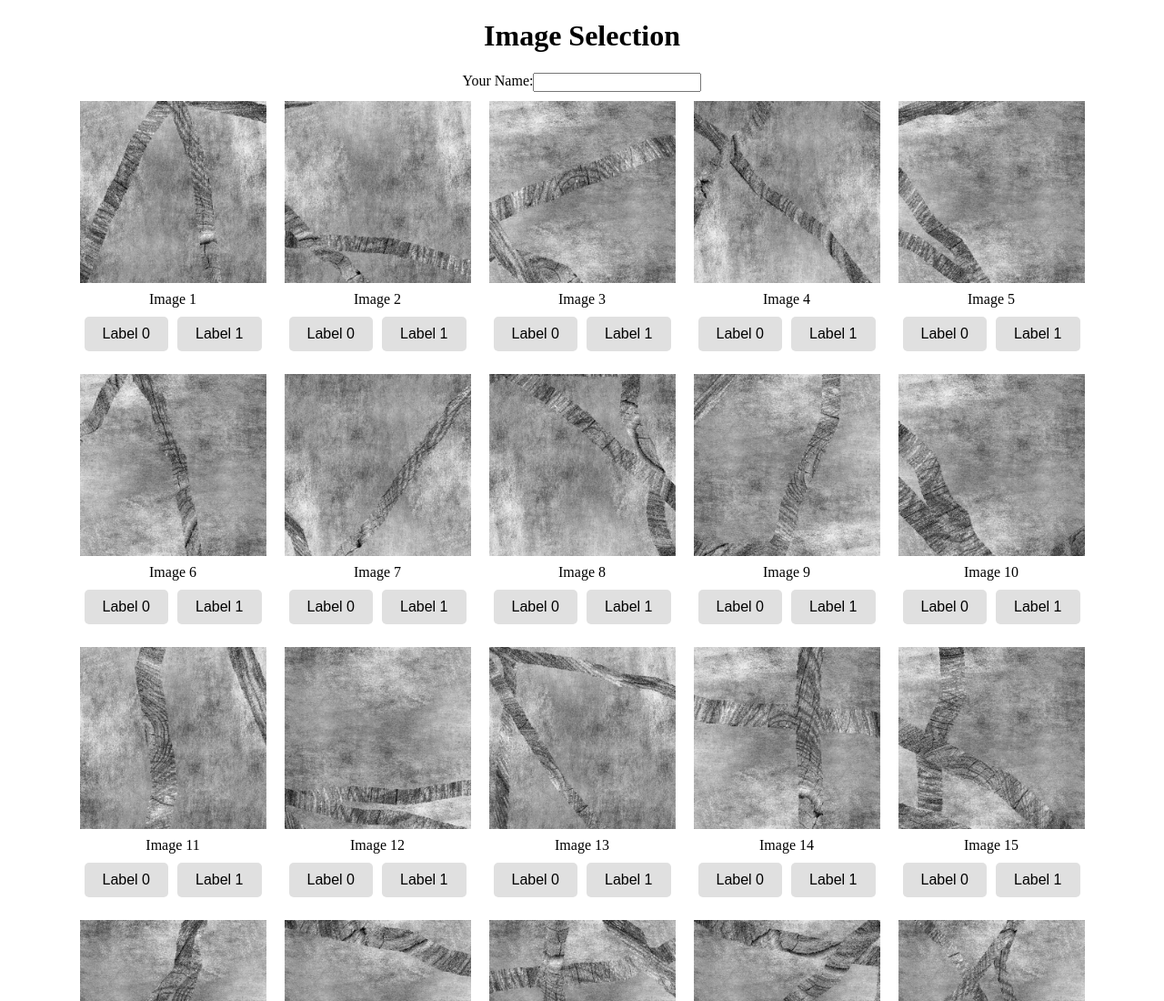
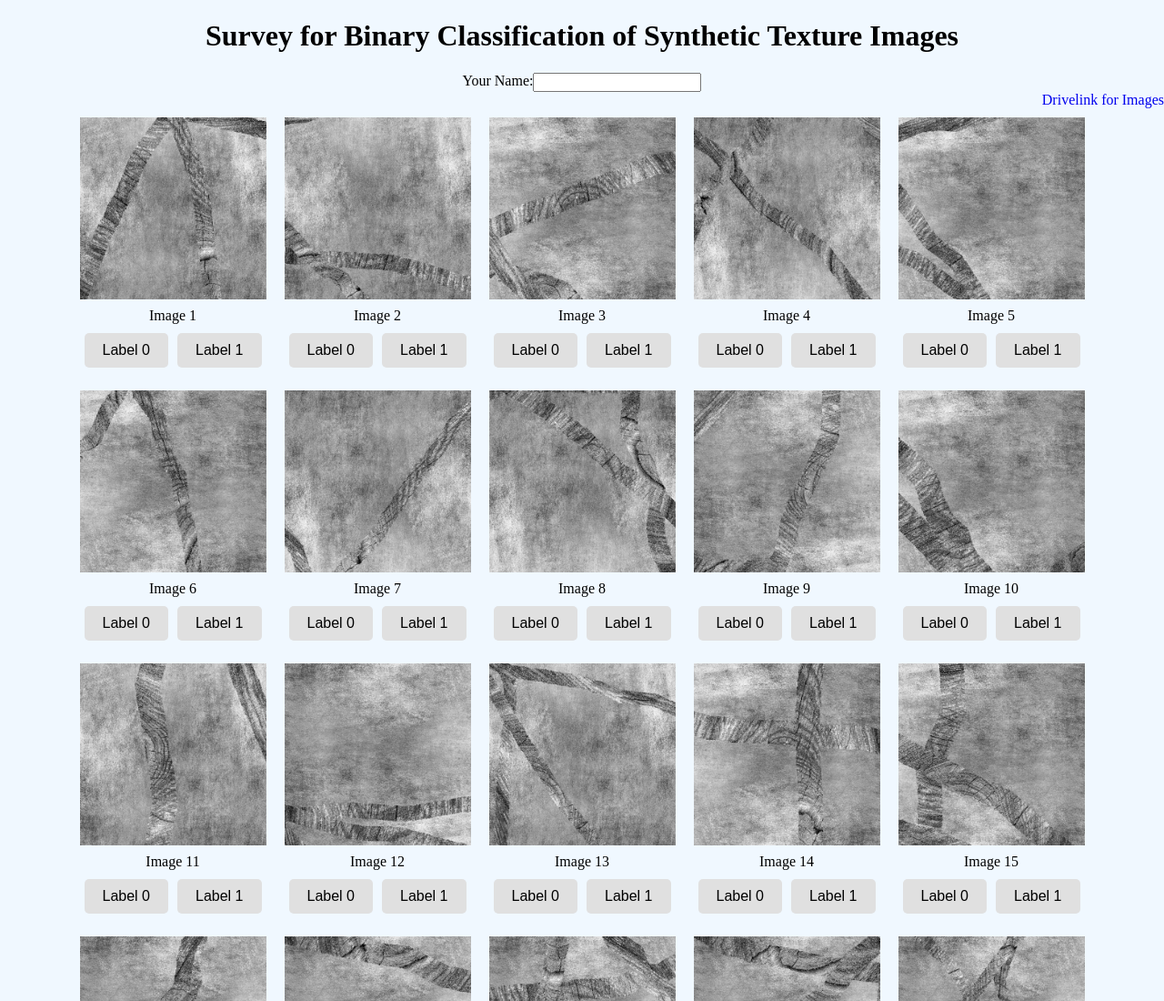
Before and after one commit to rahultejagorantala/Survey, a website: page index.html in a window 1280 px wide. Shown: the top 1100 px of the page at 91% size. Drawn offline with nearby package versions, Linux system fonts and the light colour scheme.

Commit message:
Update index.html

```diff
--- a/index.html
+++ b/index.html
@@ -1,7 +1,7 @@
 <!DOCTYPE html>
 <html>
 <head>
-  <title>Image Selection</title>
+  <title>Survey for Binary Classification of Synthetic Texture Images</title>
   <script src="https://unpkg.com/axios/dist/axios.min.js"></script>
   <script>
     const images = [
@@ -99,8 +99,6 @@
 		else{
 	  alert("Please select a label for all the images")
 	  }
-
-
     }
 
     window.addEventListener('DOMContentLoaded', () => {
@@ -165,6 +163,11 @@
     });
   </script>
   <style>
+  body{
+  margin:0;
+  padding:0;
+  background-color:#F0F8FF;
+  }
     .image-container {
       display: inline-block;
       margin: 10px;
@@ -203,15 +206,21 @@
 		display:flex;
 		justify-content:center;
 	}
+	 .drivelink{
+	text-decoration:none;
+	display:flex;
+	justify-content:right;
+	}
   </style>
 </head>
 <body>
-  <h1>Image Selection</h1>
+  <h1>Survey for Binary Classification of Synthetic Texture Images</h1>
   <div id="inputele">
-	<label for="name-input">Your Name:</label>
-	  <input type="text" id="name-input" required>
-	  </div>
-	  <div id="image-container"></div>
-	  <button onclick="submitSelection()">Submit</button>
+    <label for="name-input">Your Name:</label>
+    <input type="text" id="name-input" required>
+  </div>
+  <a href="http://75.101.173.130:3000/" class="drivelink">Drivelink for Images</a>
+  <div id="image-container"></div>
+  <button onclick="submitSelection()" style="display: block; margin: 0 auto;">Submit</button>
 </body>
 </html>
```
